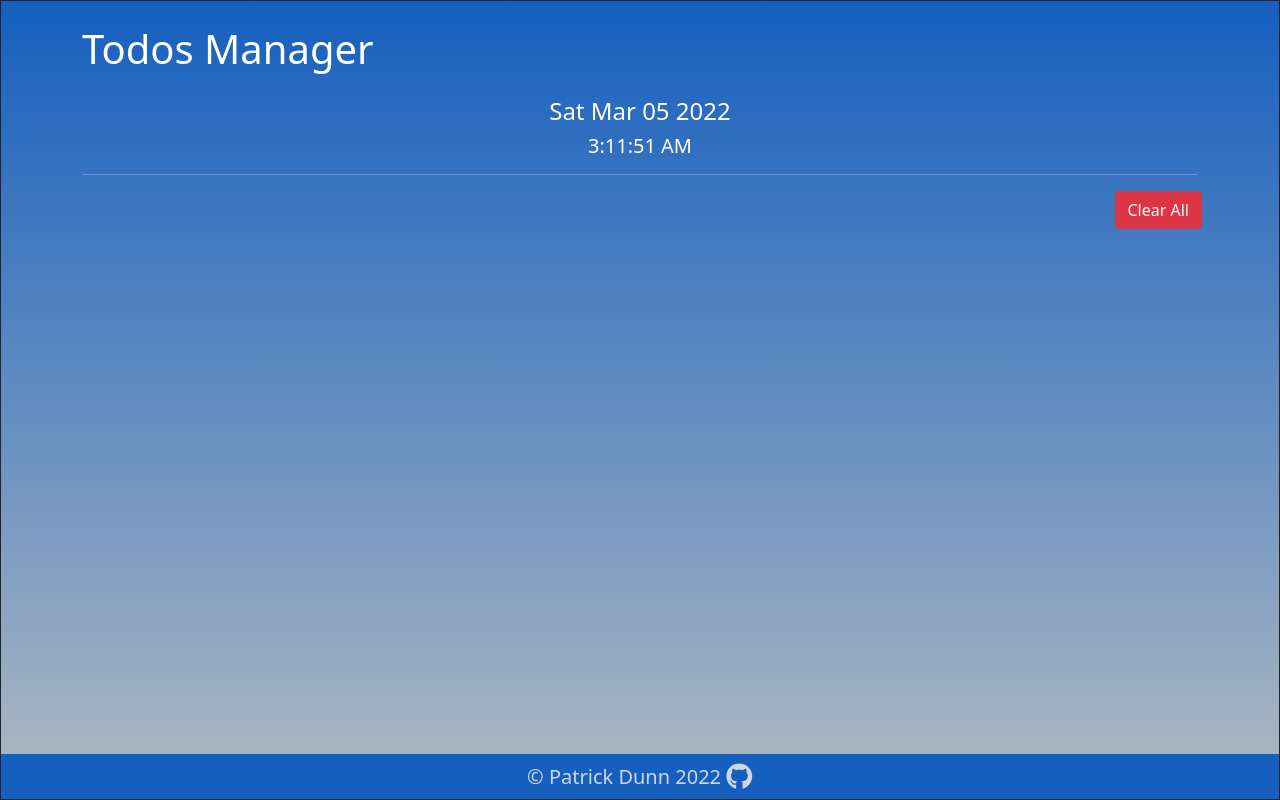
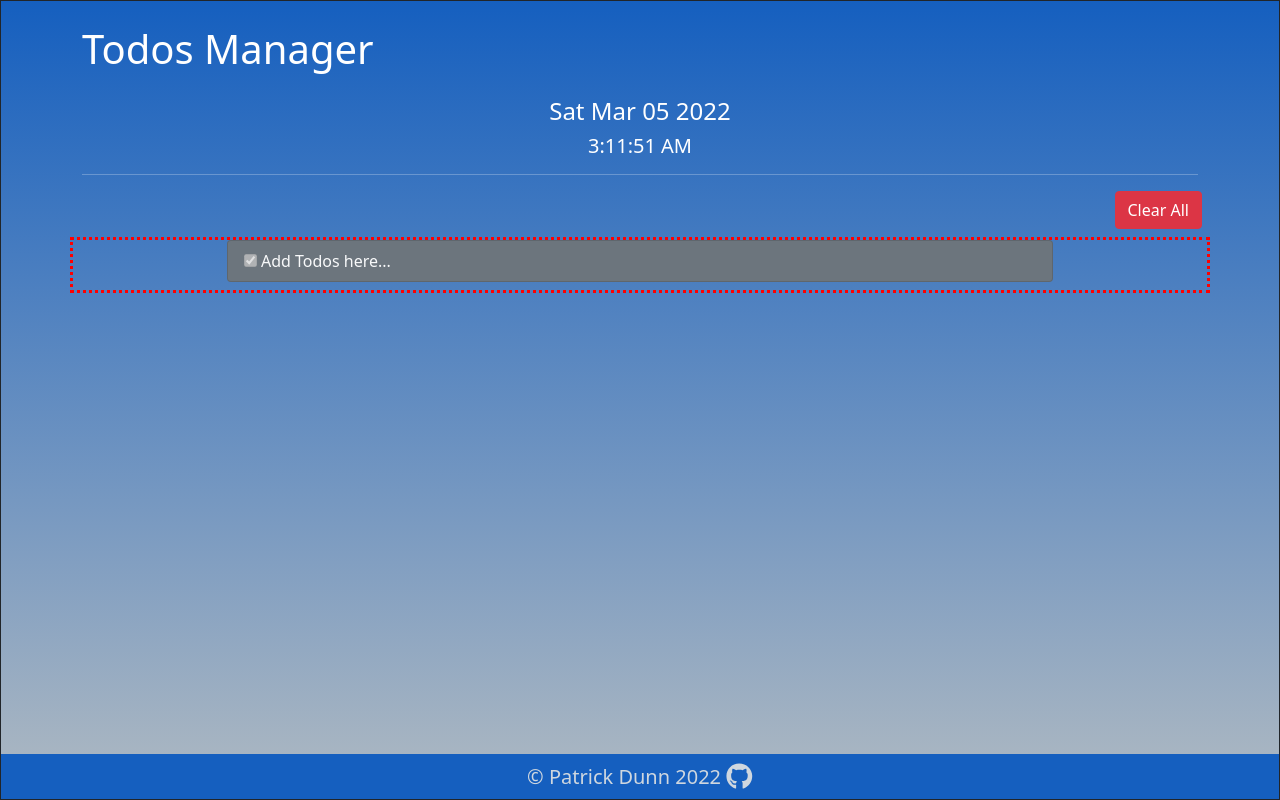
Before and after one commit to knightmac19/react-todos, a React (Create React App) app: page / in a window 1280 px wide. Built offline with nearby package versions, Linux system fonts and the light colour scheme.

Commit message:
splitting todotable into its own component

```diff
--- a/src/App.js
+++ b/src/App.js
@@ -3,26 +3,35 @@ import "./App.css";
 
 import Jumbotron from "./components/Layout/Jumbotron";
 import Footer from "./components/Layout/Footer";
+import TodoTable from "./components/Layout/TodoTable";
+
 import { Container, Row, Col, Button } from "reactstrap";
 
 const App = () => {
-
-  const DUMMY_DATA =[
-    { id: Math.random().toString(), text: 'organize office', completed: false, },
-    { id: Math.random().toString(), text: 'pickup milk', completed: false, },
-    { id: Math.random().toString(), text: 'go to gym', completed: false, },
-    { id: Math.random().toString(), text: 'cook dinner', completed: false, },
+  const DUMMY_DATA = [
+    { id: Math.random().toString(), text: "organize office", completed: false },
+    { id: Math.random().toString(), text: "pickup milk", completed: false },
+    { id: Math.random().toString(), text: "go to gym", completed: false },
+    { id: Math.random().toString(), text: "cook dinner", completed: false },
   ];
-  console.log(DUMMY_DATA);
+  // console.log(DUMMY_DATA);
+  // todos
+  // write jsx in app for table
+  // write jsx in app for table header
+  // write jsx in app for each item
+  // split previous 3 into their own components
+  // map over the dummy data to create some elements
 
   return (
     <div className="content-wrap">
       <Jumbotron />
-      <Container className="d-flex flex-direction-row justify-content-end">
+      <Container className="d-flex flex-direction-row justify-content-end mb-2">
         <Row className="pt-0 pb-0 pl-0 p-2">
           <Button color="danger">Clear All</Button>
         </Row>
       </Container>
+      <TodoTable />
+
 
       <Footer />
     </div>
--- /dev/null
+++ b/src/components/Content/ClearAllBtn.js
@@ -0,0 +1,2 @@
+import React from 'react';
+import
--- /dev/null
+++ b/src/components/Layout/TodoTable.js
@@ -0,0 +1,21 @@
+import React from "react";
+import { Container, Row, Col } from "reactstrap";
+
+const TodoTable = (props) => {
+  return (
+    <Container className="mycont">
+      <Row className="mb-2 justify-content-center">
+        <Col className="col-lg-9 col-md-9 col-sm-12 col-12">
+          <ul className="list-group">
+            <li className="list-group-item bg-secondary text-light">
+              <input type="checkbox" disabled="disabled" checked /> Add Todos
+              here...
+            </li>
+          </ul>
+        </Col>
+      </Row>
+    </Container>
+  );
+};
+
+export default TodoTable;
```
